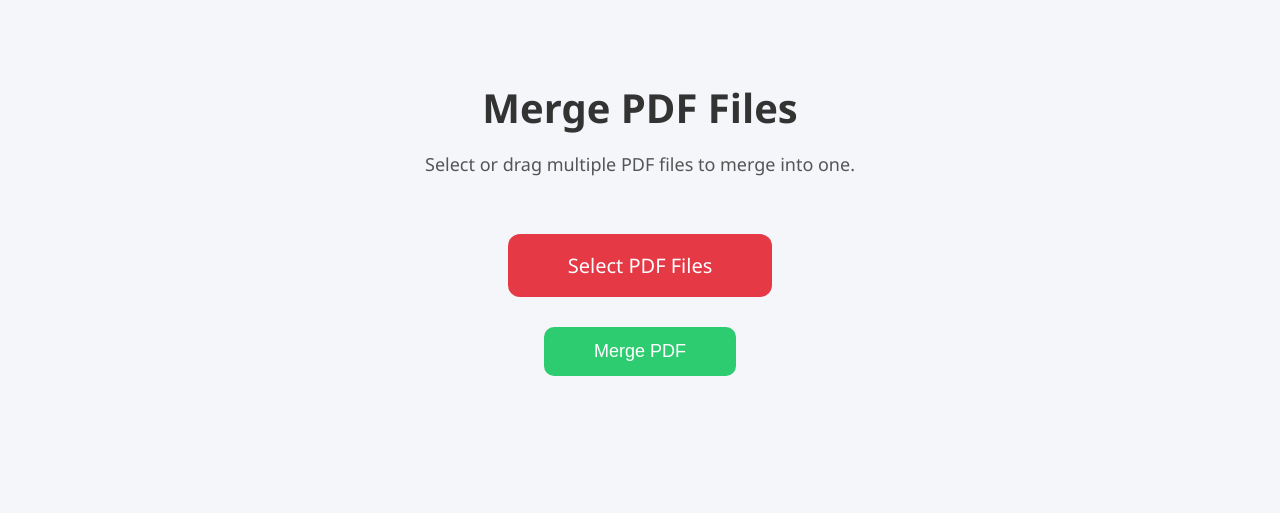
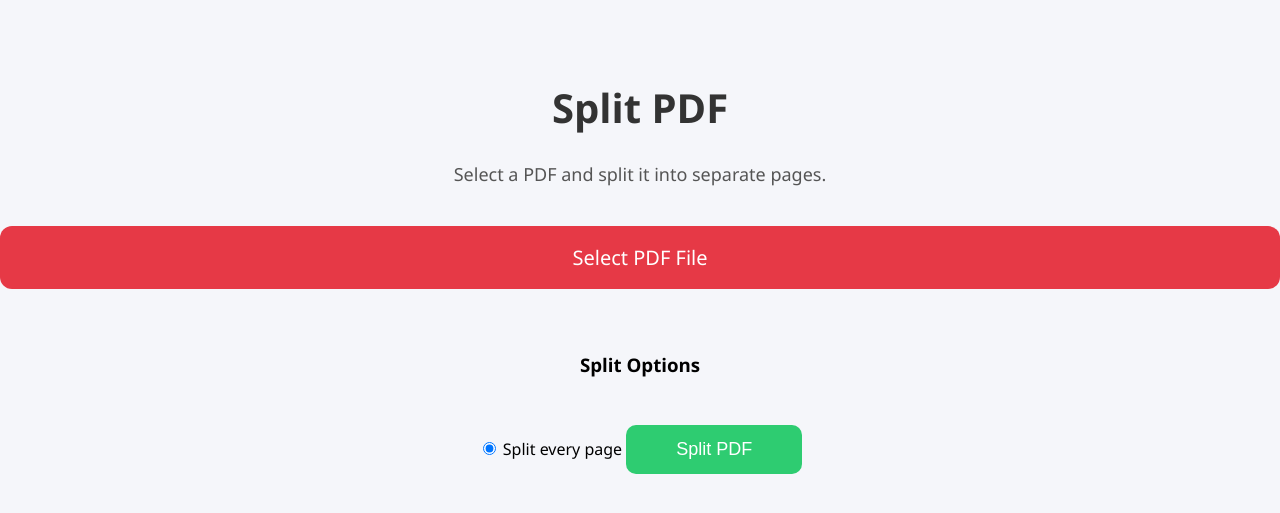
Before and after one commit to kiritosahai/pdf_merger, a Flask app: page / in a window 1280 px wide; the page is wider, and only the part inside the window is pictured. Shown: the part 61-574 px from the top of that part. Run offline with Flask 3, Linux system fonts and the light colour scheme.

Commit message:
Update index.html

```diff
--- a/templates/index.html
+++ b/templates/index.html
@@ -1,8 +1,8 @@
 <!DOCTYPE html>
 <html>
 <head>
-    <title>pdf_merger</title>
-
+    <title>pdf_splitter</title>
+    <meta name="viewport" content="width=device-width, initial-scale=1.0">
     <style>
         body {
             margin: 0;
@@ -61,7 +60,6 @@
         .main p {
             font-size: 18px;
             color: #555;
-            margin-top: -10px;
         }
 
         .upload-btn {
@@ -73,8 +71,7 @@
             border: none;
             cursor: pointer;
             margin-top: 40px;
-            display: inline-block;
-            transition: 0.2s;
+            transition: .2s;
         }
 
         .upload-btn:hover {
@@ -82,13 +79,7 @@
             transform: scale(1.03);
         }
 
-        #file-list div {
-            margin-top: 10px;
-            color: #333;
-            font-size: 16px;
-        }
-
-        .merge-btn {
+        .split-btn {
             margin-top: 30px;
             padding: 14px 50px;
             background: #2ecc71;
@@ -120,42 +165,26 @@
     </div>
 
     <div class="main">
-        <h1>Merge PDF Files</h1>
-        <p>Select or drag multiple PDF files to merge into one.</p>
+        <h1>Split PDF</h1>
+        <p>Select a PDF and split it into separate pages.</p>
 
-        <label for="fileInput">
-            <div class="upload-btn">Select PDF Files</div>
-        </label>
+        <form action="/split" method="post" enctype="multipart/form-data">
 
-        <input type="file" id="fileInput" multiple style="display:none;" onchange="handleFiles(this.files)">
+            <label for="splitInput">
+                <div class="upload-btn">Select PDF File</div>
+            </label>
+            <input type="file" id="splitInput" name="pdf" style="display:none;" required>
 
-        <div id="file-list"></div>
+            <br><br>
+            <h3>Split Options</h3>
+            <label>
+                <input type="radio" name="split_type" value="all" checked>
+                Split every page
+            </label>
 
-        <form action="/merge" method="post" enctype="multipart/form-data">
-            <div id="hidden-inputs"></div>
-            <button type="submit" class="merge-btn">Merge PDF</button>
+            <button class="split-btn" type="submit">Split PDF</button>
         </form>
     </div>
 
-    <script>
-        function handleFiles(files) {
-            const list = document.getElementById("file-list");
-            const hiddenInputs = document.getElementById("hidden-inputs");
-
-            for (let file of files) {
-                const div = document.createElement("div");
-                div.textContent = "📄 " + file.name;
-                list.appendChild(div);
-
-                const input = document.createElement("input");
-                input.type = "file";
-                input.name = "pdfs";
-                input.files = files;
-                input.style.display = "none";
-                hiddenInputs.appendChild(input);
-            }
-        }
-    </script>
-
 </body>
 </html>
```
Also changed, not shown: other parts of templates/index.html (+57 -4 lines).
